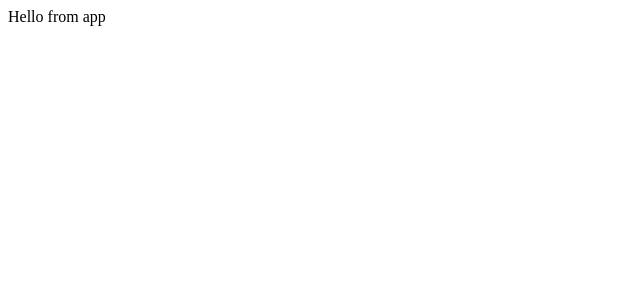
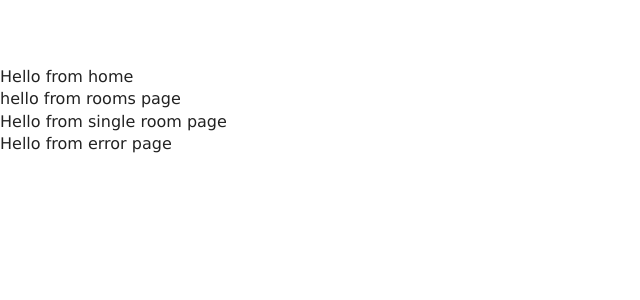
Before and after one commit to bparthu/react-resort, a React (Create React App) app: page / in a window 1280 px wide. Shown: the top 300 px of the page, without its empty margins (0-640 px from the left). Built offline with nearby package versions, Linux system fonts and the light colour scheme.

Commit message:
Load components into app

```diff
--- a/src/App.js
+++ b/src/App.js
@@ -1,10 +1,20 @@
 import React from 'react';
-//import logo from './logo.svg';
-//import './App.css';
+import "./App.css";
+
+// import components
+import Home from "./pages/Home"
+import Rooms from "./pages/Rooms"
+import SingleRooms from "./pages/SingleRooms"
+import Error from "./pages/Error"
 
 function App() {
   return (
-    <>Hello from app</>
+    <>
+      <Home></Home>
+      <Rooms></Rooms>
+      <SingleRooms></SingleRooms>
+      <Error></Error>
+    </>
   );
 }
 
--- a/src/pages/Error.js
+++ b/src/pages/Error.js
@@ -1,6 +1,6 @@
 import React from 'react'
 
-export const Error = () => {
+export default function Error() {
   return (
     <div>
       Hello from error page
--- a/src/pages/Home.js
+++ b/src/pages/Home.js
@@ -1,9 +1,9 @@
 import React from 'react'
 
-export const Home = () => {
+export default function Home() {
   return (
     <div>
-      Hello from home page
+      Hello from home
     </div>
   )
 }
--- a/src/pages/Rooms.js
+++ b/src/pages/Rooms.js
@@ -1,9 +1,9 @@
 import React from 'react'
 
-export const Rooms = () => {
+export default function Rooms() {
   return (
     <div>
-
+      hello from rooms page
     </div>
   )
 }
```
